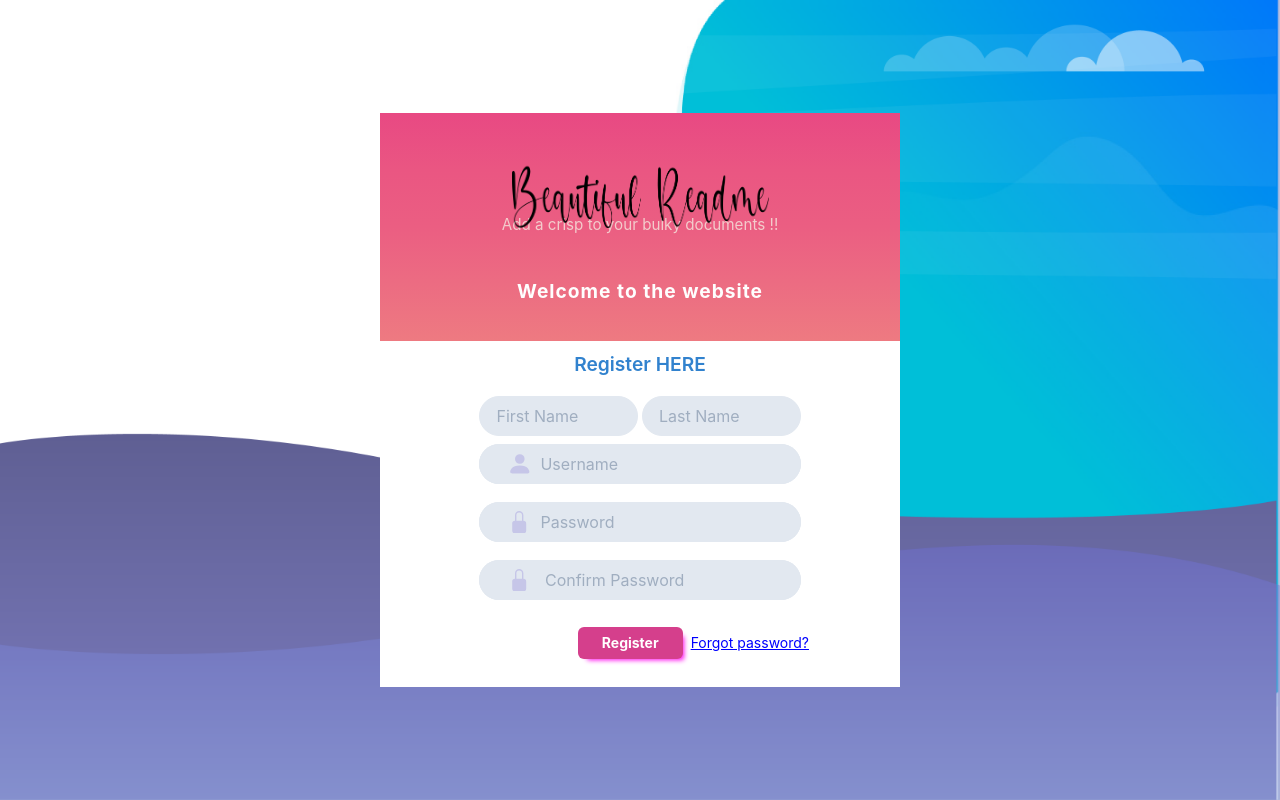
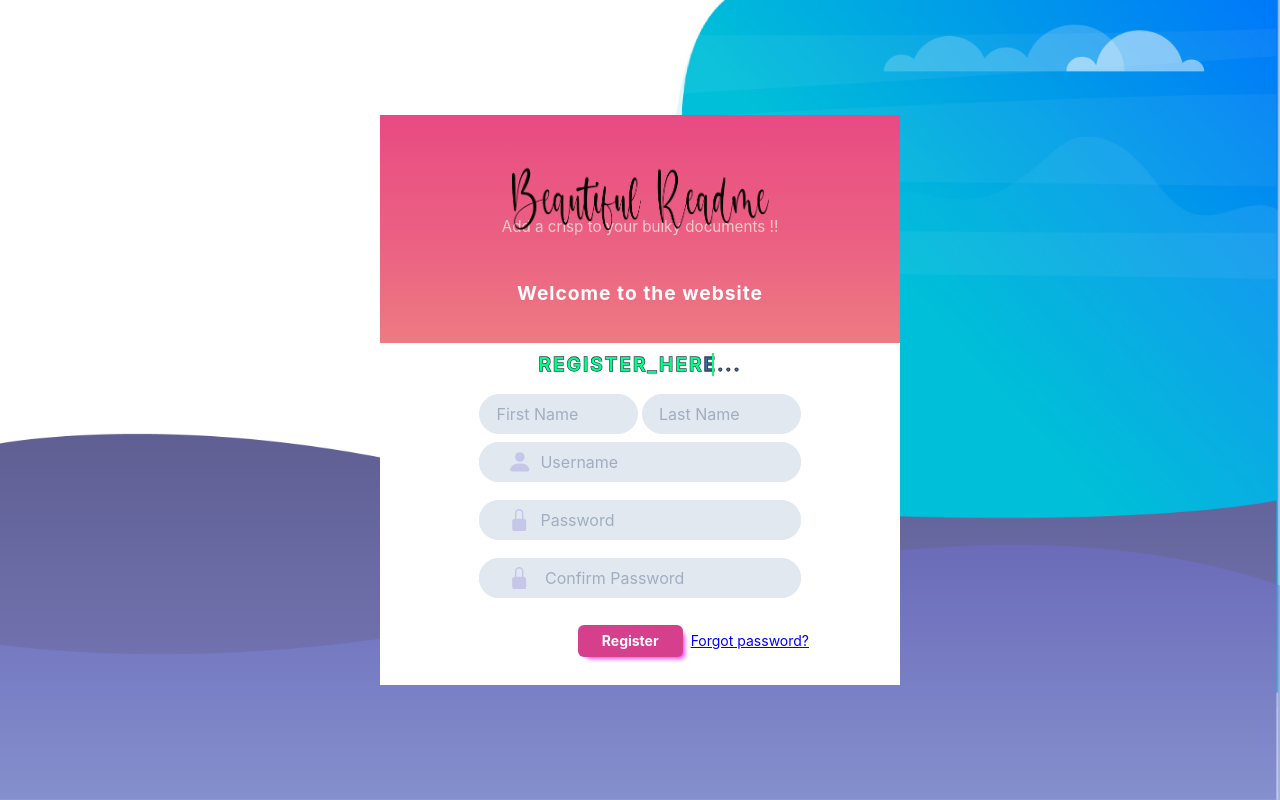
Before and after one commit to CodeFlowOrg/GitMarkonics, a React (Create React App) app: page /register in a window 1280 px wide. Built offline with nearby package versions, Linux system fonts and the light colour scheme.

Commit message:
Adding dynamic text to Register HERE in register page

```diff
--- a/src/components/Register.js
+++ b/src/components/Register.js
@@ -28,9 +28,10 @@ function Register() {
               fontSize="1.2rem"
               color="blue.500"
               fontWeight="semibold"
-              py={3}
+              className="Register_Here"
+              data-text="Register_Here..."
             >
-              Register HERE
+              Register_Here...
             </Heading>
             <InputGroup w="95%" borderRadius="full">
               <Input
--- a/src/components/register.css
+++ b/src/components/register.css
@@ -1,28 +1,28 @@
-.Register{
+.Register {
   display: flex;
   justify-content: center;
   align-items: center;
   height: 100vh;
-      width:100%;
+  width: 100%;
   background-image: url("../assets/background-login.png");
   background-repeat: no-repeat;
   background-size: 100% 100%;
   background-position: center;
 }
-  .Register__container{
+.Register__container {
   width: 520px;
   background-color: #fff;
 }
-  .Register__containerTop{
+.Register__containerTop {
   width: 100%;
   display: flex;
   flex-direction: column;
   justify-content: center;
   align-items: center;
-      background: linear-gradient(#E84983,#EA5682,#EB5E82,#EC6C82,#EE7A81);
+  background: linear-gradient(#e84983, #ea5682, #eb5e82, #ec6c82, #ee7a81);
   padding: 28px 0 35px 0px;
 }
-  .Register__img{
+.Register__img {
   background-image: url("../assets/beautiful-readme-logo.png");
   background-repeat: no-repeat;
   background-size: cover;
@@ -30,39 +30,69 @@
   height: 73.3px;
   position: relative;
   top: 14px;
-
 }
-  .Register__containerTop p{
+.Register__containerTop p {
   color: #f3cbcb;
   font-weight: 400;
   font-size: 0.95rem;
 }
-  .Register__containerTop h4{
-      color: #FEFEFE;
+.Register__containerTop h4 {
+  color: #fefefe;
   font-weight: bolder;
   margin-top: 40px;
   font-size: 1.2rem;
   letter-spacing: 1px;
-
 }
-  .Register__containerBottom{
+.Register__containerBottom {
   padding-bottom: 28px;
 }
-  .Register__btn{
+.Register_Here {
+  position: relative;
+  font-size: 14vw;
+  color: #252839;
+  -webkit-text-stroke: 0.1vw #383d52;
+  text-transform: uppercase;
+  letter-spacing:2px;
+ margin:10px;
+}
+.Register_Here::before {
+  content: attr(data-text);
+  position: absolute;
+  top: 0;
+  left: 0;
+  width: 0%;
+  height: 100%;
+  color: #01fe87;
+  -webkit-text-stroke: 0vw #383d52;
+  border-right: 2px solid #01fe87;
+  overflow: hidden;
+  animation: animate 6s linear infinite;
+}
+@keyframes animate {
+  0%,
+  10%,
+  100% {
+    width: 0;
+  }
+  70%,
+  90% {
+    width: 100%;
+  }
+}
+.Register__btn {
   margin-top: 27px !important;
 }
-  .Register__input{
+.Register__input {
   margin-top: 18px !important;
 }
-  .RegisterBtn{
+.RegisterBtn {
   box-shadow: 5px 5px 5px -4px rgb(255, 0, 238);
   -webkit-box-shadow: 5px 5px 5px -4px rgb(255, 0, 238);
   -moz-box-shadow: 5px 5px 5px -4px rgb(255, 0, 238);
 }
 
-
-  @media(max-width:500px){
-      .input__container{
+@media (max-width: 500px) {
+  .input__container {
     width: 85% !important;
   }
 }
```
Lines whose indentation alone changed are shown as unchanged.
